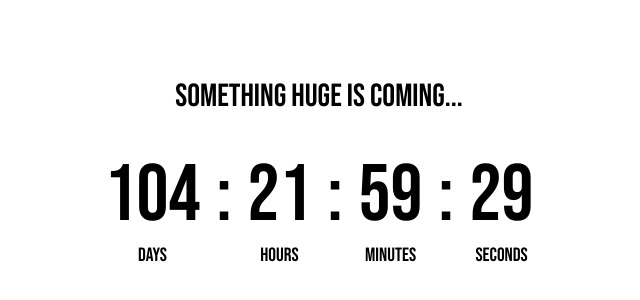
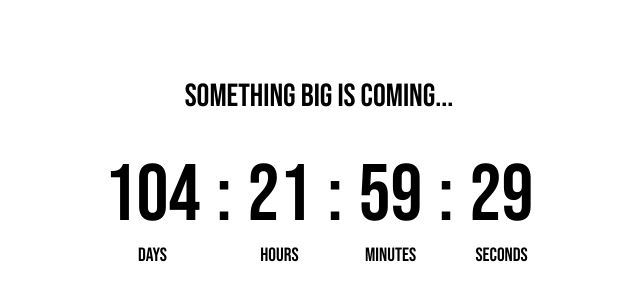
Before and after one commit to Alexpierce99/notthesamecountdown, a plain HTML site: page index.html in a window 1280 px wide. Shown: the part 228-528 px from the top of the page, without its empty margins (321-961 px from the left). Drawn offline with Linux system fonts and the light colour scheme.

Commit message:
Update index.html

```diff
--- a/index.html
+++ b/index.html
@@ -82,7 +82,7 @@
     </style>
 </head>
 <body>
-    <div class="title" id="title">Something huge is coming...</div>
+    <div class="title" id="title">Something big is coming...</div>
     <div class="countdown" id="countdown">
         <div class="time-unit">
             <div id="days">00</div>
```
